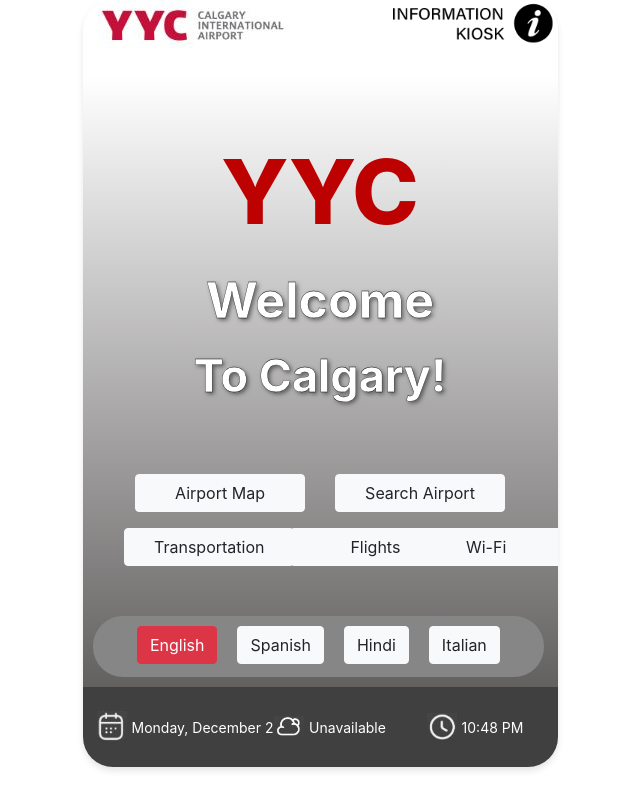
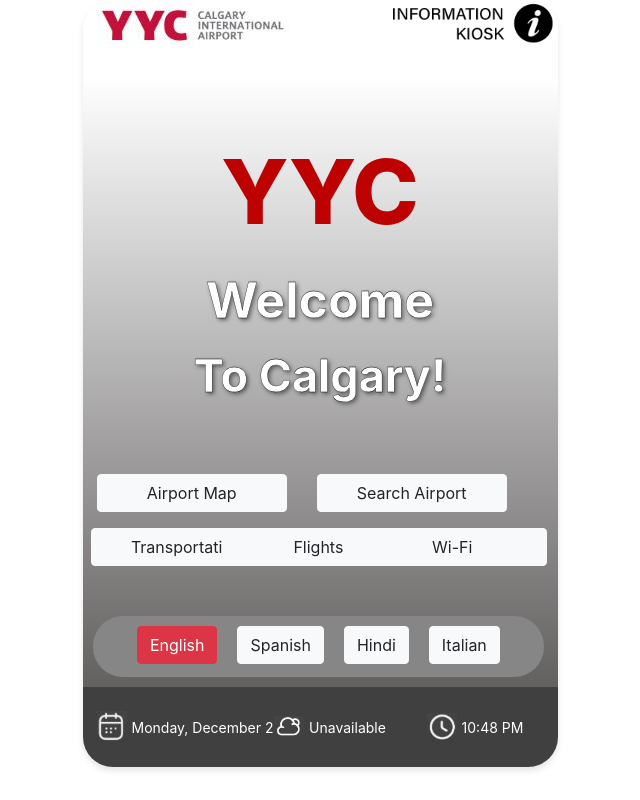
Before and after one commit to farhan4555/Airport-Information-Kiosk, a React (Vite) app: page / in a window 1280 px wide. Shown: the whole page, without its empty margins (320-960 px from the left). Built offline with nearby package versions, Linux system fonts and the light colour scheme; no server answers.

Commit message:
welcome screen changes

```diff
--- a/src/components/screens/WelcomeScreen.jsx
+++ b/src/components/screens/WelcomeScreen.jsx
@@ -28,26 +28,26 @@
       </div>
 
       {/* Adjust the positioning of the buttons */}
-      <div className="w-100 px-3 d-flex flex-column align-items-center">
-        <Row className="mb-3">
-          <Col md={6} className="d-flex justify-content-center">
+      <div className="w-100 px-2 d-flex flex-column align-items-center">
+        <Row className="mb-3 justify-content-center">
+          <Col md={5} className="d-flex justify-content-center">
           <LogoButton text={t('AirportMap')} imgPath="" link="map" /> {/* Dynamic translation */}
           </Col>
-          <Col md={6} className="d-flex justify-content-center">
+          <Col md={7} className="d-flex justify-content-center">
             <LogoButton text={t("searchAirport")} imgPath="" link="search" />
           </Col>
         </Row>
 
-        <Row className="mb-3">
-          <Col md={6} className="d-flex justify-content-center">
+        <Row className="mb-3 justify-content-center">
+          <Col xs={4} className="d-flex justify-content-center">
             <LogoButton text={t("transportation")} imgPath="" link="transportation" />
           </Col>
-          <Col md={6}>
+          <Col md={7}>
             <Row>
-              <Col xs={6} className="d-flex justify-content-center">
+              <Col xs={5} className="d-flex justify-content-center">
                 <LogoButton text={t("flights")} imgPath="" link="flights" />
               </Col>
-              <Col xs={6} className="d-flex justify-content-center">
+              <Col xs={7} className="d-flex justify-content-center">
                 <LogoButton text={t("wifi")} imgPath="" link="wifi" />
               </Col>
             </Row>
--- a/src/index.css
+++ b/src/index.css
@@ -207,8 +207,9 @@
 }
 
 .logoButton {
-  width: 170px;
+  width: 190px;
 }
+
 
 .welcomeButtons {
   margin-top: -40px;
```
